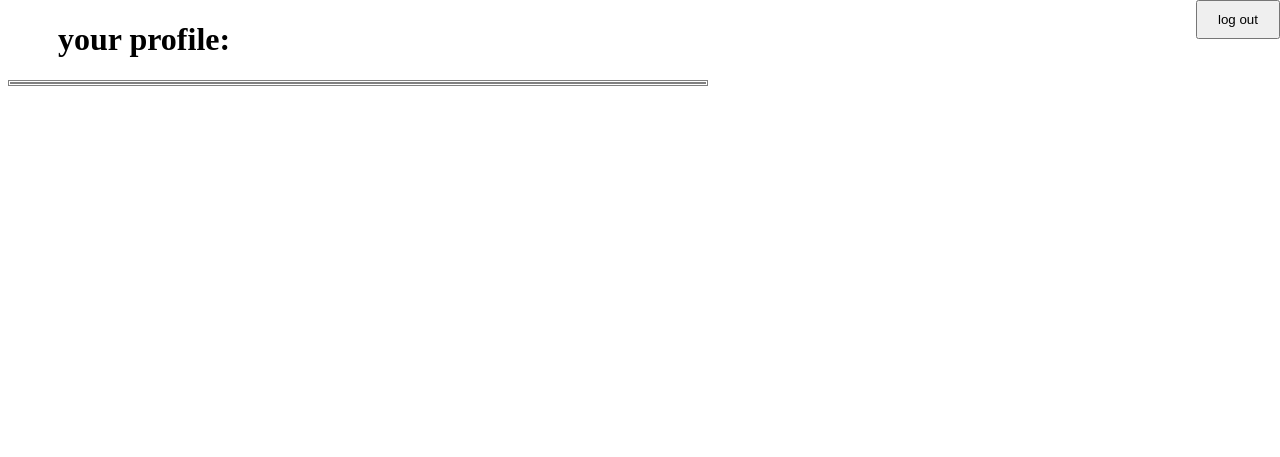
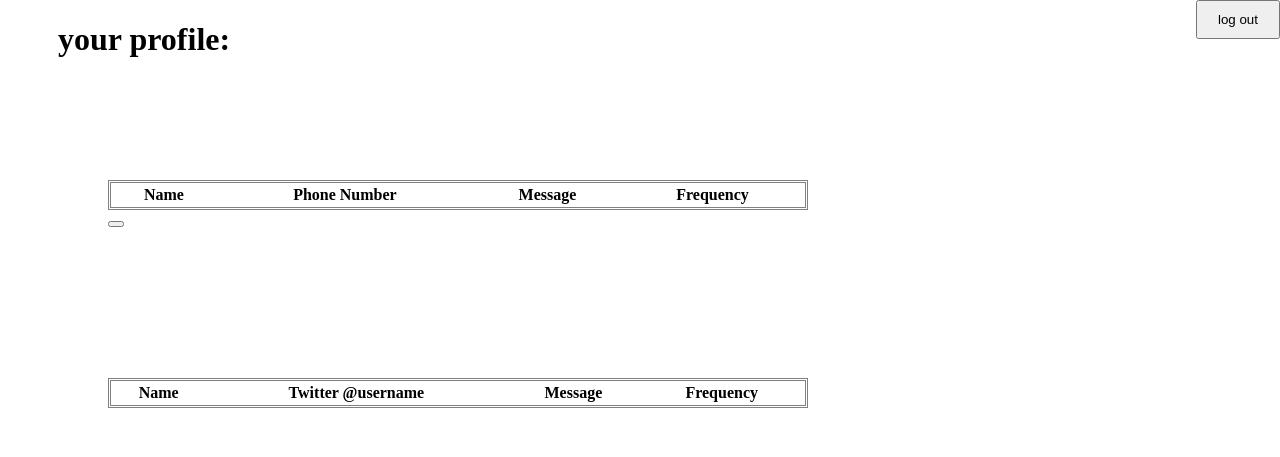
Before and after one commit to mikines/FOAAS, a Django app: template FOASS/fuckoff/templates/profile.html in a window 1280 px wide. Shown: the top 457 px of the page. Run offline with Django 3.2, Linux system fonts and the light colour scheme; the template is opened without the code that fills it, so the values that code supplies are empty; parts of the project's set-up code (start-up, migrations or seed data) failed here and were passed over.

Commit message:
updating html

```diff
--- a/FOASS/fuckoff/templates/profile.html
+++ b/FOASS/fuckoff/templates/profile.html
@@ -20,16 +20,36 @@ table{
 h1{
   margin-left: 50px;
 }
+#targetContainer{
+  padding-top:100px;
+  padding-bottom:50px;
+  margin-left:100px;
+}
 </style>
 
 <body>
 
   <button id="logout" type="submit" style="text-align: right">log out</button>
   <h1>your profile:</h1>
-  <table width=700 id="table1">
-
+<div id=targetContainer>
+  <table width=700 id="sms_targets">
+	<th>Name</th>
+    <th>Phone Number</th>
+    <th>Message</th>
+    <th>Frequency</th>
+  </table>
+  <button id=addsmsnum type=submit>
+</div>
+<div id=targetContainer>
+  <table width=700 id="tweet_targets">
+	<th>Name</th>
+	<th>Twitter @username</th>
+	<th>Message</th>
+	<th>Frequency</th>
 
   </table>
-<script src="foaas.js"></script>
+</div>
+
+<script src="profile.js"></script>
 </body>
 </html>
--- a/FOASS/fuckoff/urls.py
+++ b/FOASS/fuckoff/urls.py
@@ -5,5 +5,7 @@ from . import views
 
 urlpatterns = [
     url(r'^$', views.login),
+	url(r'^profile',views.show_profile),
 	url(r'^style.css',TemplateView.as_view(template_name="style.css")),
+
 ]
```
Also changed, not shown: 2 other files.
